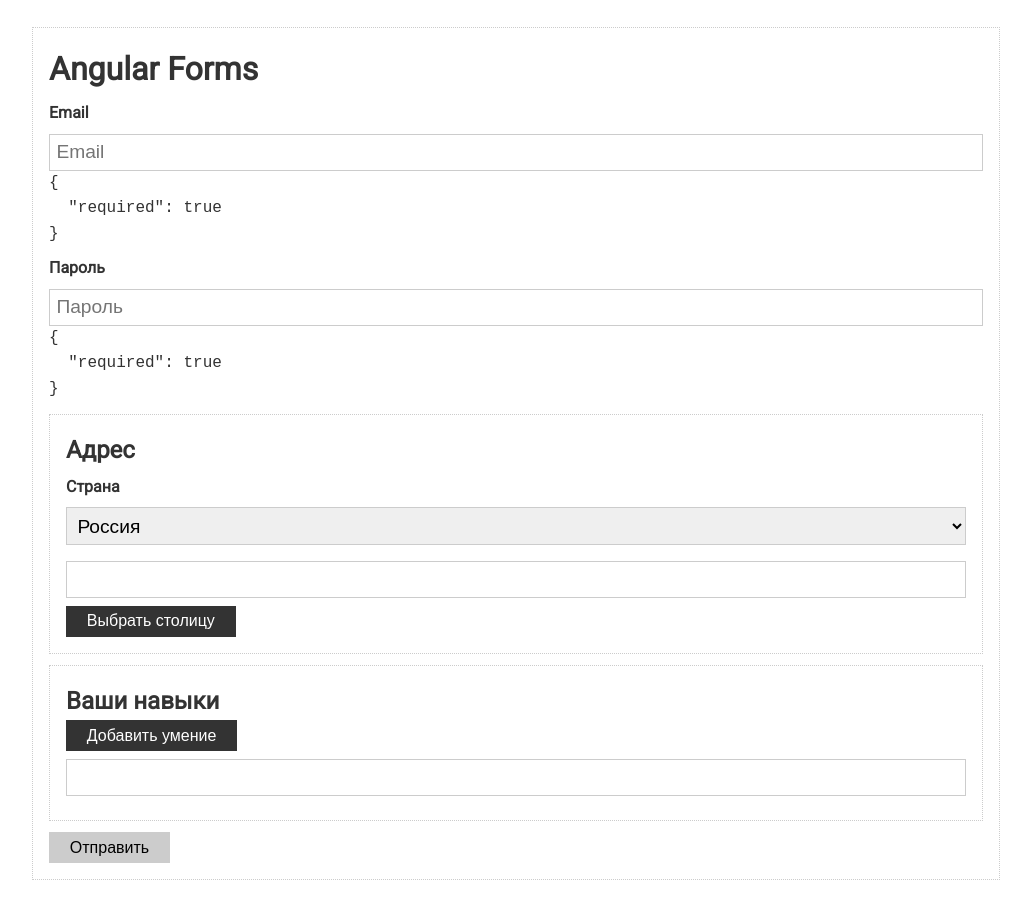
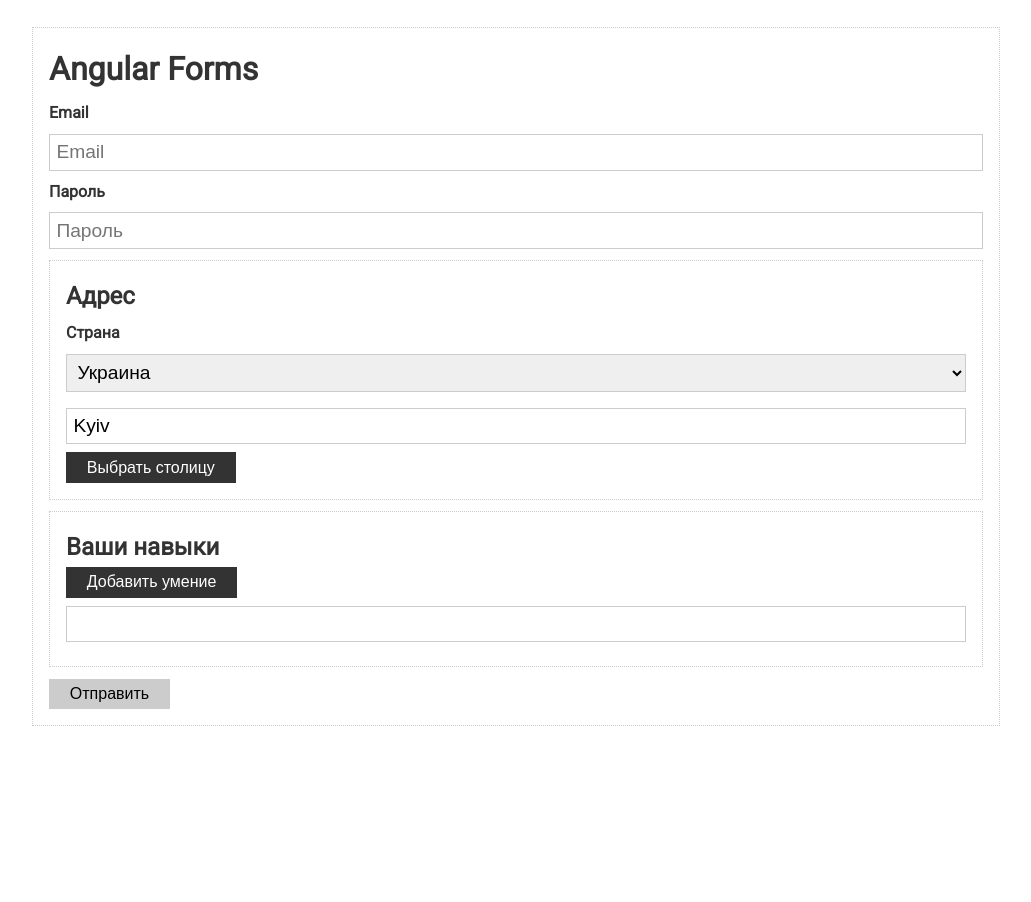
Before and after one commit to Evgenij-Pavlenko/Course, an Angular app in the folder Angular9/angular-forms/: page / in a window 1280 px wide. Shown: the top 902 px of the page, without its empty margins (124-1155 px from the left). After the commit the page ends 800 px from the top, so only its background shows below. Built offline with nearby package versions, Linux system fonts and the light colour scheme.

Commit message:
create FormGroups

```diff
--- a/Angular9/angular-forms/src/app/app.component.html
+++ b/Angular9/angular-forms/src/app/app.component.html
@@ -5,7 +5,7 @@
         <div class="form-control">
             <label>Email</label>
             <input type="text" placeholder="Email" formControlName="email">
-            <pre>{{form.get('email').errors | json}}</pre>
+<!--            <pre>{{form.get('email').errors | json}}</pre>-->
             <div
                     *ngIf="form.get('email').invalid && form.get('email').touched"
                     class="validation">
@@ -22,7 +22,7 @@
         <div class="form-control">
             <label>Пароль</label>
             <input type="password" placeholder="Пароль" formControlName="password">
-            <pre>{{form.get('password').errors | json}}</pre>
+<!--            <pre>{{form.get('password').errors | json}}</pre>-->
             <div *ngIf="form.get('password').invalid && form.get('password').touched"
                     class="validation">
                 <small *ngIf="form.get('password').errors.required" >
@@ -36,13 +36,13 @@
             </div>
         </div>
 
-        <div class="card">
+        <div class="card" formGroupName="address">
             <h2>Адрес</h2>
 
             <div class="form-control">
                 <label>Страна</label>
 
-                <select>
+                <select formControlName="country">
                     <option value="ru">Россия</option>
                     <option value="ua">Украина</option>
                     <option value="by">Беларусь</option>
@@ -50,7 +50,7 @@
             </div>
 
             <div class="form-control">
-                <input type="text">
+                <input type="text" formControlName="city">
             </div>
 
             <button class="btn" type="button">Выбрать столицу</button>
--- a/Angular9/angular-forms/src/app/app.component.ts
+++ b/Angular9/angular-forms/src/app/app.component.ts
@@ -11,8 +11,17 @@ export class AppComponent implements OnInit {
 
     ngOnInit(): void {
         this.form = new FormGroup({
-            email: new FormControl('', [Validators.email, Validators.required]),
-            password: new FormControl(null, [Validators.required, Validators.minLength(3)])
+            email: new FormControl('', [
+                Validators.email,
+                Validators.required]),
+            password: new FormControl(null, [
+                Validators.required,
+                Validators.minLength(3)]),
+            address: new FormGroup({
+                country: new FormControl('ua'),
+                city: new FormControl('Kyiv', Validators.required)
+            })
+
         });
     }
 
```
